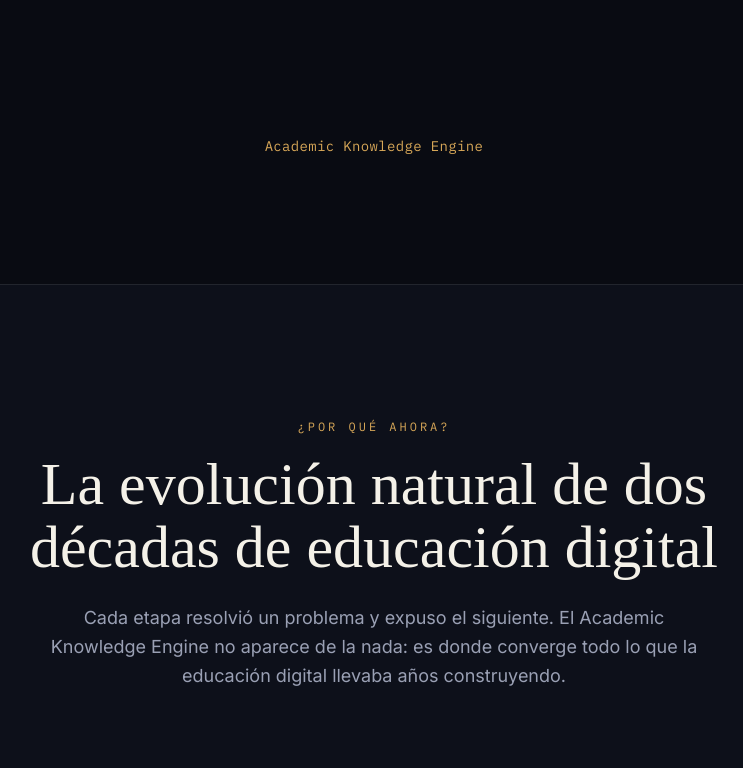
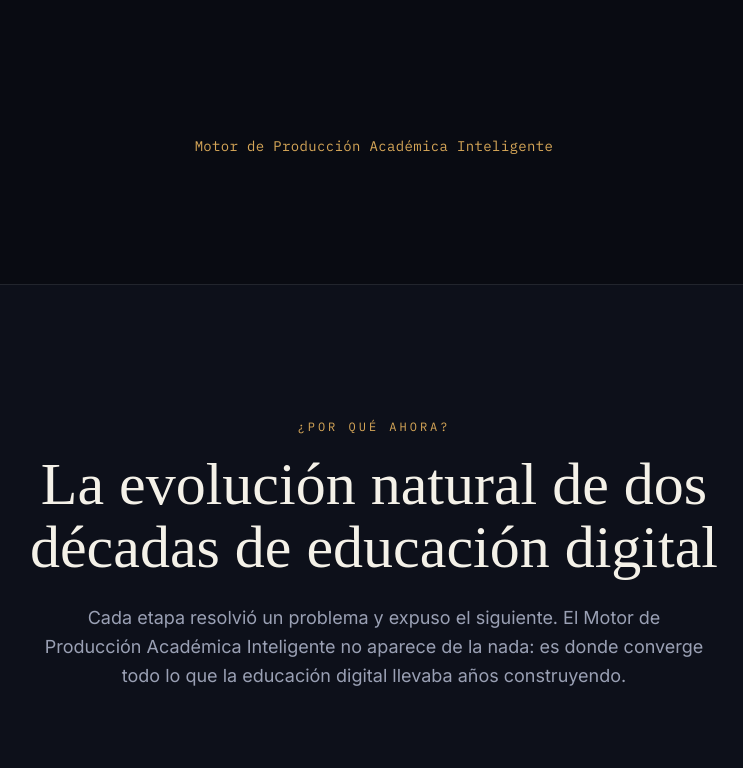
Before and after one commit to AetherAl3x115/ake-experience, a React (Vite) app: page / in a window 1280 px wide. Shown: the part 3300-4068 px from the top of the page, without its empty margins (266-1009 px from the left). Built offline with nearby package versions, Linux system fonts and the light colour scheme.

Commit message:
Nombres en eingles a esapnol 13 de agosto del 2026

```diff
--- a/src/components/sections/Closing.tsx
+++ b/src/components/sections/Closing.tsx
@@ -6,7 +6,7 @@ export function Closing() {
     <footer className="relative py-32 px-6 flex flex-col items-center text-center border-t border-border">
       <Reveal variants={fadeUp}>
         <span className="font-mono text-xs tracking-[0.25em] uppercase text-gold">
-          Academic Knowledge Engine
+          Motor de Producción Académica Inteligente
         </span>
       </Reveal>
       <Reveal variants={fadeUp} delay={0.1}>
--- a/src/components/sections/Ecosystem.tsx
+++ b/src/components/sections/Ecosystem.tsx
@@ -35,7 +35,7 @@ export function Ecosystem() {
         eyebrow="Arquitectura general del ecosistema"
         align="center"
         title="Un motor, múltiples consumidores"
-        description="El Academic Knowledge Engine no alimenta solo un chatbot. Pasa el cursor sobre cada consumidor para ver qué recibe del motor y qué produce con ello."
+        description="El Motor de Producción Académica Inteligente no alimenta solo un chatbot. Pasa el cursor sobre cada consumidor para ver qué recibe del motor y qué produce con ello."
       />
 
       <div className="mt-16 max-w-6xl w-full grid lg:grid-cols-[1fr_320px] gap-8 items-start">
@@ -44,7 +44,7 @@ export function Ecosystem() {
             viewBox="0 0 900 570"
             className="w-full min-w-[680px] h-auto"
             role="img"
-            aria-label="Diagrama del ecosistema del Academic Knowledge Engine"
+            aria-label="Diagrama del ecosistema del Motor de Producción Académica Inteligente"
           >
             {CORE_EDGES.map(([from, to]) => {
               const a = findNode(from);
--- a/src/components/sections/Engine.tsx
+++ b/src/components/sections/Engine.tsx
@@ -10,7 +10,7 @@ export function Engine() {
       className="relative min-h-screen py-32 px-6 flex flex-col items-center bg-bg-alt border-y border-border"
     >
       <SectionHeading
-        eyebrow="Academic Knowledge Engine"
+        eyebrow="Motor de Producción Académica Inteligente"
         align="center"
         title="La infraestructura que gobierna el conocimiento"
         description="No es un chatbot ni un buscador. Es la capa que adquiere, organiza, versiona y sirve conocimiento académico a todo lo demás."
@@ -32,8 +32,12 @@ export function Engine() {
             <span className="font-mono text-xs text-ink-faint">
               {String(i + 1).padStart(2, "0")}
             </span>
-            <h3 className="font-display text-xl mt-3 text-ink">{layer.title}</h3>
-            <p className="mt-3 text-sm leading-relaxed text-ink-dim">{layer.body}</p>
+            <h3 className="font-display text-xl mt-3 text-ink">
+              {layer.title}
+            </h3>
+            <p className="mt-3 text-sm leading-relaxed text-ink-dim">
+              {layer.body}
+            </p>
             <div className="absolute bottom-0 left-6 right-6 h-px bg-gradient-to-r from-transparent via-gold/0 group-hover:via-gold/50 to-transparent transition-all duration-500" />
           </motion.div>
         ))}
--- a/src/components/sections/Institutions.tsx
+++ b/src/components/sections/Institutions.tsx
@@ -13,7 +13,7 @@ export function Institutions() {
         eyebrow="Referentes"
         align="center"
         title="Instituciones y empresas que siguen esta dirección"
-        description="Esto no significa que operen con la misma arquitectura. Significa que la dirección tecnológica del Academic Knowledge Engine — conocimiento propio, gobernado, y recuperado antes de generar — está alineada con hacia dónde se mueve la vanguardia."
+        description="Esto no significa que operen con la misma arquitectura. Significa que la dirección tecnológica del Motor de Producción Académica Inteligente — conocimiento propio, gobernado, y recuperado antes de generar — está alineada con hacia dónde se mueve la vanguardia."
       />
 
       <motion.div
--- a/src/components/sections/Vision.tsx
+++ b/src/components/sections/Vision.tsx
@@ -13,7 +13,7 @@ export function Vision() {
         eyebrow="La visión"
         align="center"
         title="Todo el conocimiento converge en un solo motor"
-        description="El Academic Knowledge Engine se convierte en el núcleo del ecosistema. Cada fuente deja de estar aislada y pasa a formar parte de un mismo cuerpo de conocimiento, gobernado y auditable."
+        description="El Motor de Producción Académica Inteligente se convierte en el núcleo del ecosistema. Cada fuente deja de estar aislada y pasa a formar parte de un mismo cuerpo de conocimiento, gobernado y auditable."
       />
 
       <div className="relative w-full max-w-2xl aspect-square mt-16 flex items-center justify-center">
@@ -55,7 +55,7 @@ export function Vision() {
       </div>
 
       <p className="mt-6 font-mono text-sm text-gold tracking-wide">
-        Academic Knowledge Engine
+        Motor de Producción Académica Inteligente
       </p>
     </section>
   );
--- a/src/components/sections/WhyNow.tsx
+++ b/src/components/sections/WhyNow.tsx
@@ -12,7 +12,7 @@ export function WhyNow() {
         eyebrow="¿Por qué ahora?"
         align="center"
         title="La evolución natural de dos décadas de educación digital"
-        description="Cada etapa resolvió un problema y expuso el siguiente. El Academic Knowledge Engine no aparece de la nada: es donde converge todo lo que la educación digital llevaba años construyendo."
+        description="Cada etapa resolvió un problema y expuso el siguiente. El Motor de Producción Académica Inteligente no aparece de la nada: es donde converge todo lo que la educación digital llevaba años construyendo."
       />
 
       <div className="relative mt-20 max-w-2xl w-full">
@@ -34,7 +34,11 @@ export function WhyNow() {
               initial={{ opacity: 0, y: 24 }}
               whileInView={{ opacity: 1, y: 0 }}
               viewport={{ once: true, amount: 0.5 }}
-              transition={{ duration: 0.6, delay: i * 0.05, ease: [0.16, 1, 0.3, 1] }}
+              transition={{
+                duration: 0.6,
+                delay: i * 0.05,
+                ease: [0.16, 1, 0.3, 1],
+              }}
             >
               <motion.div
                 className={`absolute left-[26px] md:left-1/2 top-1.5 -translate-x-1/2 rounded-full z-10 ${
```
